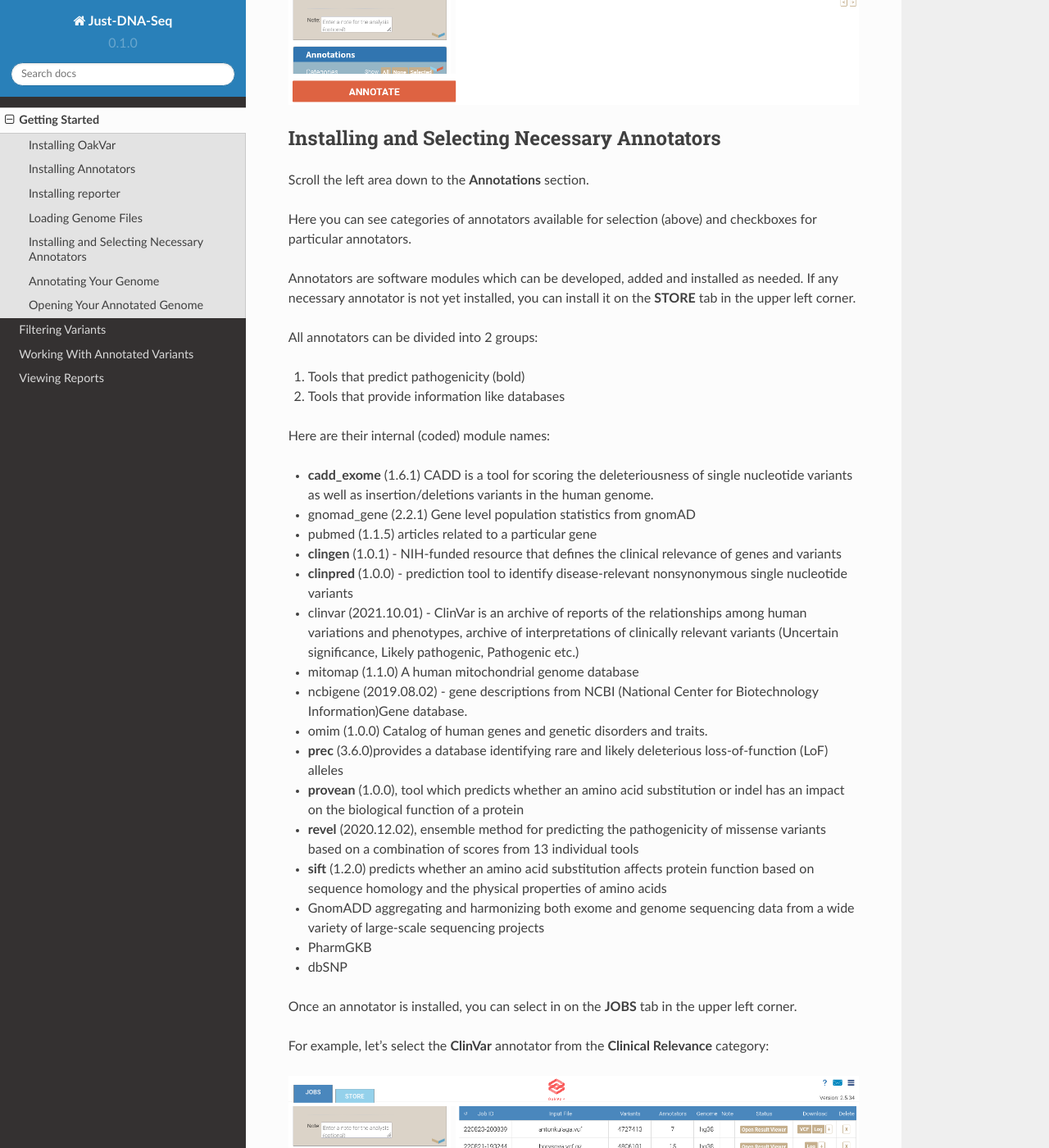
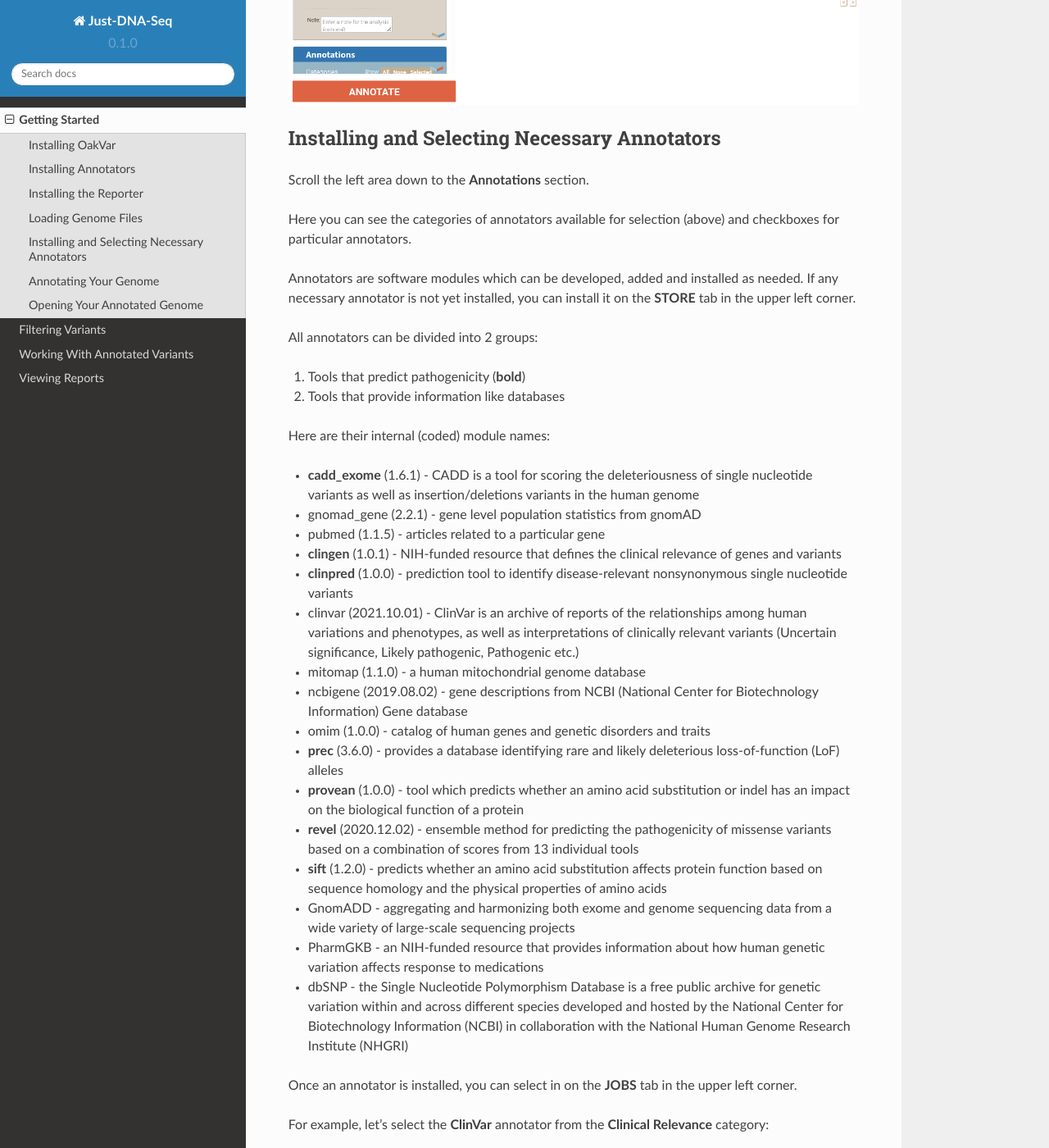
Before and after one commit to dna-seq/just-dna-seq, a Sphinx documentation site: the page built from docs/source/getting_started.rst, in a window 1280 px wide and 1400 px high, scrolled down 4016 px. Shown: the whole window at 82% size. Built offline with Sphinx 7.4.7 and the Read the Docs theme 2.0.0, drawn with Linux system fonts in a browser that asks for light colours; some of the changed text lies outside the part shown.

Commit message:
Update getting_started.rst

```diff
--- a/docs/source/getting_started.rst
+++ b/docs/source/getting_started.rst
@@ -6,10 +6,10 @@ Getting Started
 Installing OakVar
 ----------------------------
 
-Since our module is based on OakVar. You have to install OakVar first to run our module.
+Since our module is based on OakVar, you have to install OakVar first to run our module, if it is not already installed.
 OakVar docs: https://oakvar.readthedocs.io/en/latest/
 
-Pre requirements for Oakvar:
+Pre-requirements for Oakvar:
   - installed conda/mamba environment management systems, or you can use their lighter versions: miniconda/micromamba
   - installed python and pip
 
@@ -18,12 +18,12 @@ You can find documentation for mamba here: https://mamba.readthedocs.io/en/lates
 And for conda here: https://docs.conda.io/en/latest/
 
 
-*The installation of OakVar and further work must proceed after activation of an environment created by Conda/Mamba or Miniconda/Micromamba.*
+*The installation of OakVar and the further work should proceed after activation of an environment created by Conda/Mamba or Miniconda/Micromamba.*
 
 Installing Annotators
 ----------------------
 
-For Longevity module to work you need to install the following annotators:
+For the Longevity module to work, you need to install the following annotators:
 
 1.	clinvar
 
@@ -39,7 +39,7 @@ For Longevity module to work you need to install the following annotators:
 
 7.	longevitymap
 
-You can install them by using terminal or Oakvar GUI
+You can install them by using terminal or Oakvar GUI.
 
 
 **Installation using terminal:**
@@ -52,7 +52,7 @@ Use the following command:
 
 **Installation using GUI:**
 
-To activate Oakvar GUI use the following command:
+To activate Oakvar GUI, use the following command:
 
 ``ov gui``
 
@@ -69,18 +69,18 @@ Find annotators and install them:
   :alt: gui-installation annotators
 
 
-Installing reporter
+Installing the Reporter
 --------------------
 
 **Installation using terminal:**
 
-Use the followin command in terminal:
+Use the following command in terminal:
 
 ``ov module install longevity-combinedreporter``
 
 **Installation using GUI:**
 
-To activate Oakvar GUI use the following command:
+To activate Oakvar GUI, use the following command:
 
 ``ov gui``
 
@@ -118,48 +118,48 @@ Installing and Selecting Necessary Annotators
 
 Scroll the left area down to the **Annotations** section.
 
-Here you can see categories of annotators available for selection (above)  and checkboxes for particular annotators.
+Here you can see the categories of annotators available for selection (above) and checkboxes for particular annotators.
 
 Annotators are software modules which can be developed, added and installed as needed. If any necessary annotator is not yet installed, you can install it on the **STORE** tab in the upper left corner.
 
 All annotators can be divided into 2 groups:
 
-1) Tools that predict pathogenicity (bold)
+1) Tools that predict pathogenicity (**bold**)
 2) Tools that provide information like databases
 
 Here are their internal (coded) module names:
 
-• **cadd_exome** (1.6.1) CADD is a tool for scoring the deleteriousness of single nucleotide variants as well as insertion/deletions variants in the human genome.
+• **cadd_exome** (1.6.1) - CADD is a tool for scoring the deleteriousness of single nucleotide variants as well as insertion/deletions variants in the human genome
 
-• gnomad_gene (2.2.1) Gene level population statistics from gnomAD
+• gnomad_gene (2.2.1) - gene level population statistics from gnomAD
 
-• pubmed (1.1.5) articles related to a particular gene
+• pubmed (1.1.5) - articles related to a particular gene
 
 • **clingen** (1.0.1) - NIH-funded resource that defines the clinical relevance of genes and variants
 
 • **clinpred** (1.0.0) - prediction tool to identify disease-relevant nonsynonymous single nucleotide variants
 
-• clinvar (2021.10.01) - ClinVar is an archive of reports of the relationships among human variations and phenotypes, archive of interpretations of clinically relevant variants (Uncertain significance, Likely pathogenic, Pathogenic etc.)
+• clinvar (2021.10.01) - ClinVar is an archive of reports of the relationships among human variations and phenotypes, as well as interpretations of clinically relevant variants (Uncertain significance, Likely pathogenic, Pathogenic etc.)
 
-• mitomap (1.1.0) A human mitochondrial genome database
+• mitomap (1.1.0) - a human mitochondrial genome database
 
-• ncbigene (2019.08.02) -  gene descriptions from NCBI (National Center for Biotechnology Information)Gene database.
+• ncbigene (2019.08.02) - gene descriptions from NCBI (National Center for Biotechnology Information) Gene database
 
-• omim (1.0.0) Catalog of human genes and genetic disorders and traits.
+• omim (1.0.0) - catalog of human genes and genetic disorders and traits
 
-• **prec** (3.6.0)provides a database identifying rare and likely deleterious loss-of-function (LoF) alleles
+• **prec** (3.6.0) - provides a database identifying rare and likely deleterious loss-of-function (LoF) alleles
 
-• **provean** (1.0.0), tool which predicts whether an amino acid substitution or indel has an impact on the biological function of a protein
+• **provean** (1.0.0) - tool which predicts whether an amino acid substitution or indel has an impact on the biological function of a protein
 
-• **revel** (2020.12.02), ensemble method for predicting the pathogenicity of missense variants based on a combination of scores from 13 individual tools
+• **revel** (2020.12.02) - ensemble method for predicting the pathogenicity of missense variants based on a combination of scores from 13 individual tools
 
-• **sift** (1.2.0) predicts whether an amino acid substitution affects protein function based on sequence homology and the physical properties of amino acids
+• **sift** (1.2.0) - predicts whether an amino acid substitution affects protein function based on sequence homology and the physical properties of amino acids
 
-• GnomADD aggregating and harmonizing both exome and genome sequencing data from a wide variety of large-scale sequencing projects
+• GnomADD - aggregating and harmonizing both exome and genome sequencing data from a wide variety of large-scale sequencing projects
 
-• PharmGKB
+• PharmGKB - an NIH-funded resource that provides information about how human genetic variation affects response to medications
 
-• dbSNP
+• dbSNP - the Single Nucleotide Polymorphism Database is a free public archive for genetic variation within and across different species developed and hosted by the National Center for Biotechnology Information (NCBI) in collaboration with the National Human Genome Research Institute (NHGRI)
 
 Once an annotator is installed, you can select in on the **JOBS** tab in the upper left corner.
 
```
Also changed, not shown: other parts of docs/source/getting_started.rst (+1 -1 lines).
